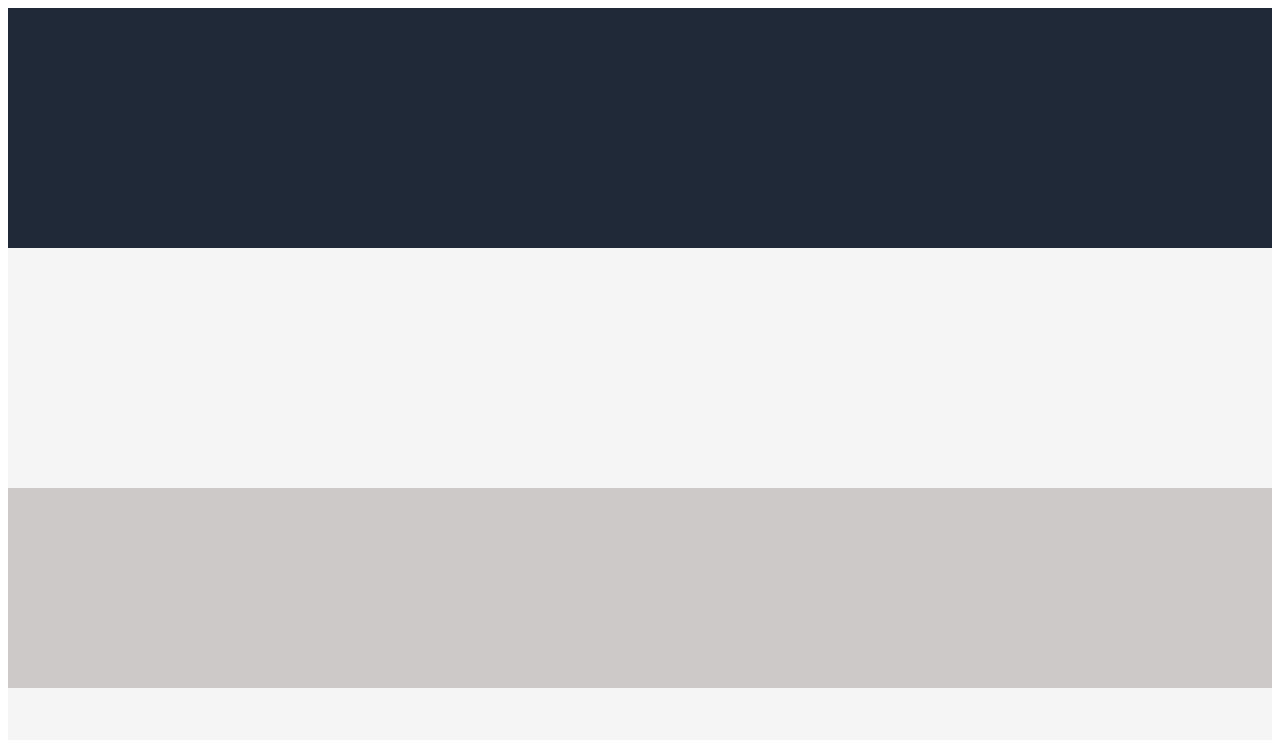
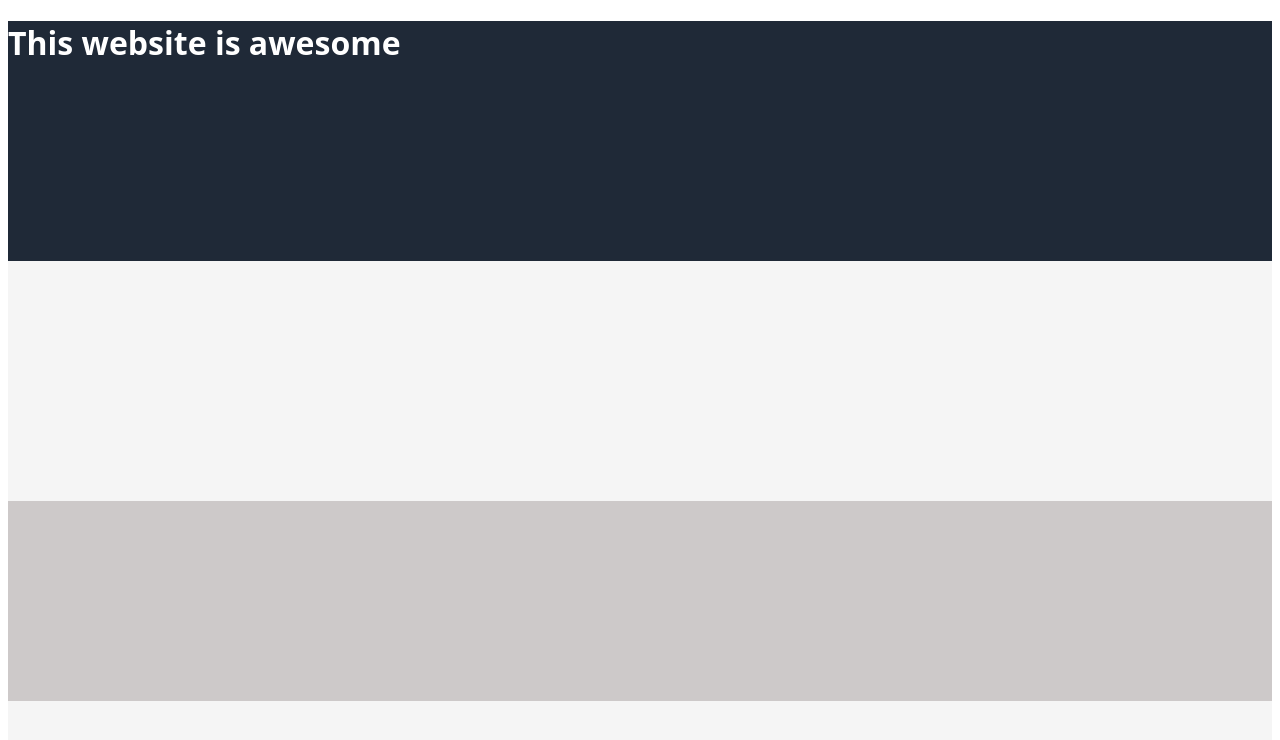
Before and after one commit to sahasudipta7/Landing-Page, a plain HTML site: page index.html in a window 1280 px wide. Drawn offline with Linux system fonts and the light colour scheme.

Commit message:
Apply required font to entire webpage

```diff
--- a/index.html
+++ b/index.html
@@ -7,7 +7,7 @@
     </head>
     <body>
         <div class="one">
-
+            <h1>This website is awesome</h1>
         </div>
         <div class="two">
 
--- a/styles.css
+++ b/styles.css
@@ -1,6 +1,10 @@
+* {
+   font-family: system-ui, -apple-system, BlinkMacSystemFont, 'Segoe UI', Roboto, Oxygen, Ubuntu, Cantarell, 'Open Sans', 'Helvetica Neue', sans-serif;
+}
 .one{
     background-color: #1f2937;;
     height:240px;
+    color: white;
 }
 .two{
     background-color: whitesmoke;
```
